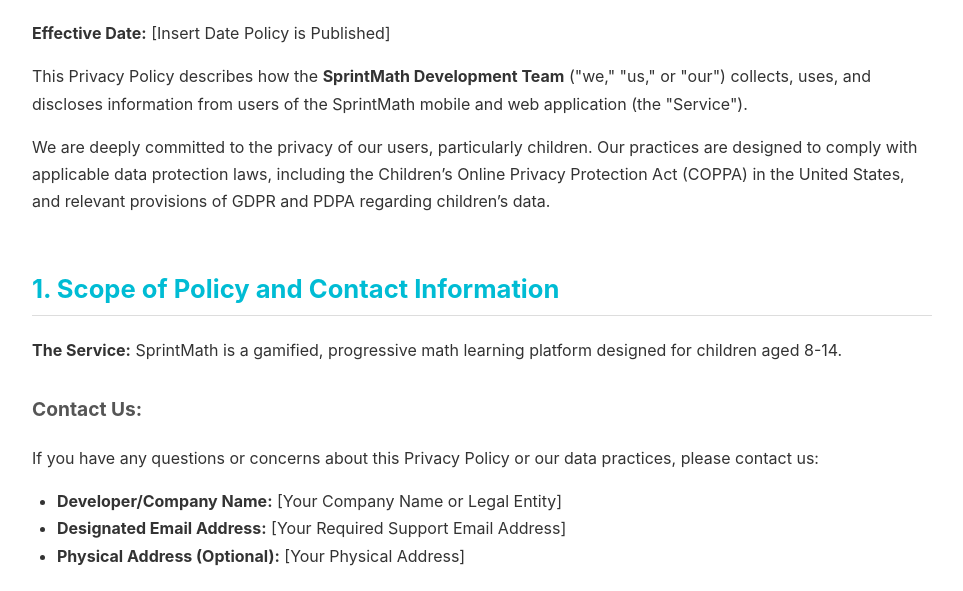
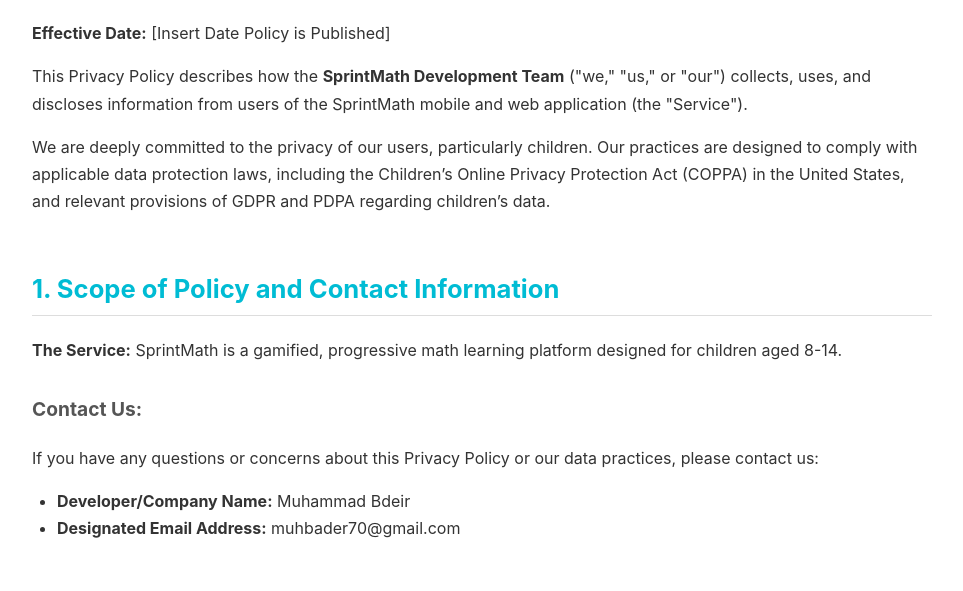
Before and after one commit to muhammadbader/privacy_policy, a plain HTML site: page sprintMath.html in a window 1280 px wide. Shown: the part 167-758 px from the top of the page, without its empty margins (158-1121 px from the left). Drawn offline with Linux system fonts and the light colour scheme.

Commit message:
sprint privacy

```diff
--- a/sprintMath.html
+++ b/sprintMath.html
@@ -96,9 +96,8 @@
     <h3>Contact Us:</h3>
     <p>If you have any questions or concerns about this Privacy Policy or our data practices, please contact us:</p>
     <ul>
-        <li><strong>Developer/Company Name:</strong> [Your Company Name or Legal Entity]</li>
-        <li><strong>Designated Email Address:</strong> [Your Required Support Email Address]</li>
-        <li><strong>Physical Address (Optional):</strong> [Your Physical Address]</li>
+        <li><strong>Developer/Company Name:</strong> Muhammad Bdeir</li>
+        <li><strong>Designated Email Address:</strong> muhbader70@gmail.com</li>
     </ul>
 
     <h2>2. Information We Collect</h2>
```
